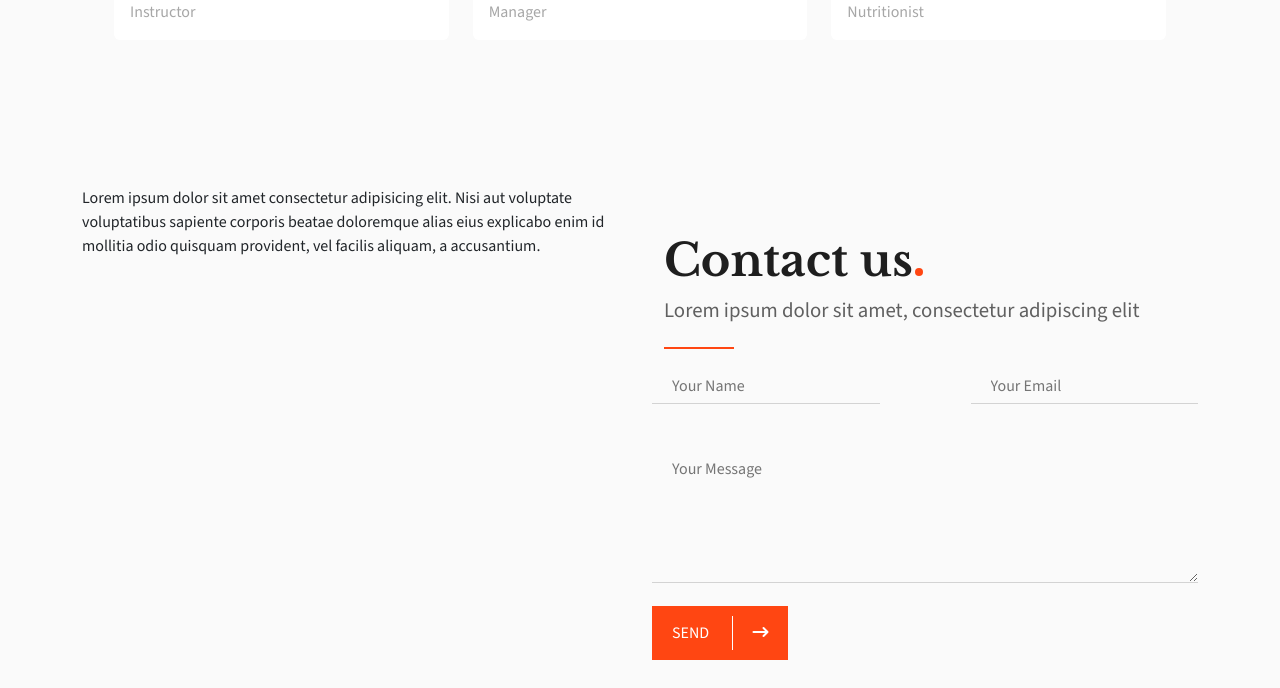
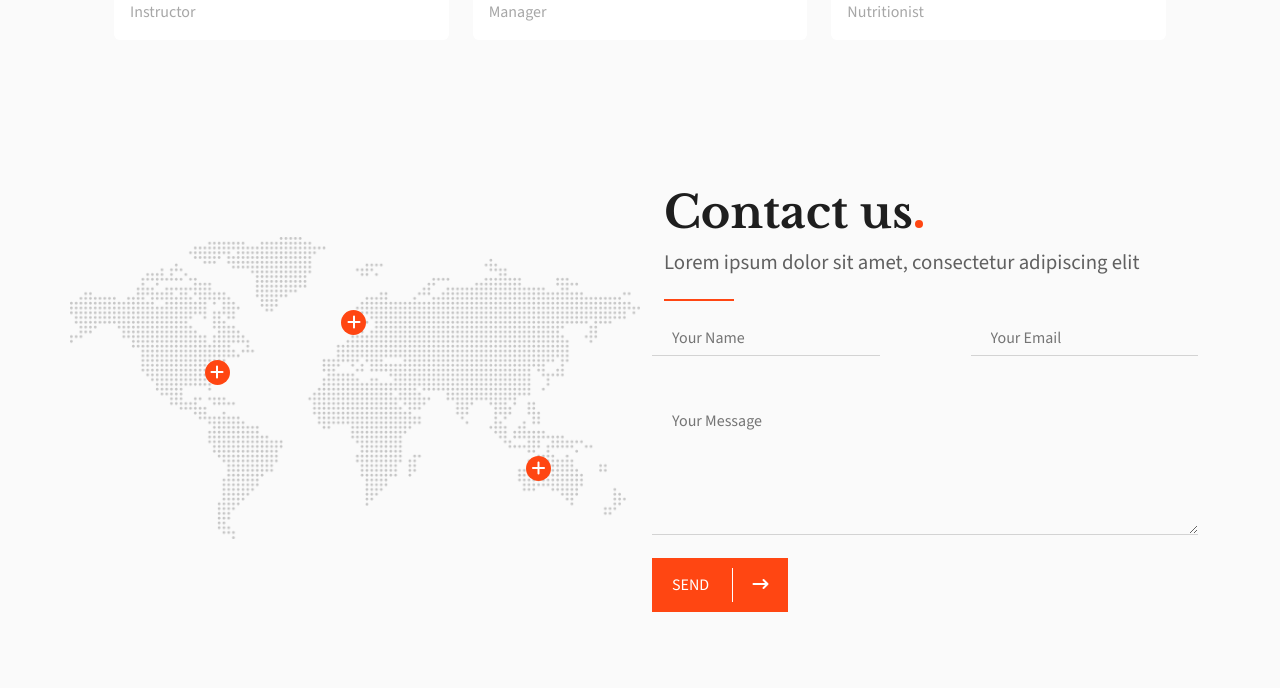
Before and after one commit to sabino-olivieri/proj-html-vuejs, a Vue app: page / in a window 1280 px wide. Shown: the part 4260-4948 px from the top of the page. Built offline with nearby package versions, Linux system fonts and the light colour scheme; a web font is replaced by a local one.

Commit message:
feat: AppContactHome completed

```diff
--- a/src/components/AppContactHome.vue
+++ b/src/components/AppContactHome.vue
@@ -1,19 +1,39 @@
 <script>
 import AppButton from './AppButton.vue'
+import AppPopUp from './AppPopUp.vue'
 import AppTitle from './AppTitle.vue'
 export default {
-    components: { AppTitle, AppButton },
+    components: { AppTitle, AppButton, AppPopUp },
+
+    data() {
+        return {
+            isVisibleYork: false,
+            isVisibleLondon: false,
+            isVisibleMelburne: false,
+        }
+    }
 
 }
 </script>
 
 <template>
-    <div class="container my-5 py-5">
-        <div class="row">
-            <div class="col">
-                Lorem ipsum dolor sit amet consectetur adipisicing elit. Nisi aut voluptate voluptatibus sapiente
-                corporis beatae doloremque alias eius explicabo enim id mollitia odio quisquam provident, vel facilis
-                aliquam, a accusantium.
+    <div class="container mt-5">
+        <div class="row row-cols-1 row-cols-md-2">
+            <div class="col ms_world">
+                <div class="new-york m-3 p-3" @mouseover="isVisibleYork = true" @mouseleave="isVisibleYork = false">
+                    <span ><i class="fa-solid fa-plus"></i></span>
+                    <AppPopUp :title="'New York Coaching'" :isVisible="isVisibleYork" />
+                </div>
+
+                <div class="london m-3 p-3" @mouseover="isVisibleLondon = true" @mouseleave="isVisibleLondon = false">
+                    <span><i class="fa-solid fa-plus"></i></span>
+                    <AppPopUp :title="'London Coaching'" :isVisible="isVisibleLondon" />
+                </div>
+
+                <div class="melburne m-3 p-3" @mouseover="isVisibleMelburne = true" @mouseleave="isVisibleMelburne = false">
+                    <span><i class="fa-solid fa-plus"></i></span>
+                    <AppPopUp :title="'Melburne Coaching'" :isVisible="isVisibleMelburne" />
+                </div>
             </div>
 
             <div class="col">
@@ -30,7 +50,8 @@ export default {
                             <input type="text" placeholder="Your Email" aria-label="Insert your email">
                         </div>
                         <div class="col-12">
-                            <textarea name="" id="" rows="5" placeholder="Your Message" aria-label="Insert your message"></textarea>
+                            <textarea name="" id="" rows="5" placeholder="Your Message"
+                                aria-label="Insert your message"></textarea>
 
                         </div>
                     </div>
@@ -44,7 +65,8 @@ export default {
 </template>
 
 <style lang="scss" scoped>
-    input, textarea {
+input,
+textarea {
     outline: 0;
     border: 0;
     width: 100%;
@@ -56,4 +78,47 @@ export default {
     font-weight: 300;
 }
 
+.ms_world {
+    background-image: url('../assets/img/contact-home/h1-contact-rev-01.png');
+    background-position: center;
+    background-repeat: no-repeat;
+    background-size: contain;
+    position: relative;
+    min-height: 500px;
+
+    span {
+        width: 25px;
+        display: flex;
+        justify-content: center;
+        align-items: center;
+        color: white;
+        aspect-ratio: 1/1;
+        border-radius: 50%;
+        background-color: var(--ms-primary-color);
+        cursor: pointer;
+
+    }
+
+    .new-york {
+        position: absolute;
+        z-index: 5;
+        top: 38%;
+        left: 18%;
+    }
+
+    .london {
+        position: absolute;
+        z-index: 5;
+        top: 28%;
+        left: 42%;
+    }
+
+    .melburne {
+        position: absolute;
+        z-index: 5;
+        bottom: 25%;
+        right: 10%;
+    }
+
+}
 </style>
--- /dev/null
+++ b/src/components/AppPopUp.vue
@@ -0,0 +1,55 @@
+<script>
+    export default {
+        props: {
+            title: String,
+            isVisible: Boolean
+        },
+
+        data() {
+            return {
+                mouseOver: false,
+            }
+        }
+    }
+</script>
+
+<template>
+    <div @mouseover="mouseOver = true" @mouseleave="mouseOver = false">
+        <div class="pop-up p-3" :class="isVisible || mouseOver ? '' : 'ms_hidden'" >
+            <h4>{{ title }}</h4>
+            <a href="" class="arrowHoverText">READ MORE</a>
+        </div>
+    </div>
+</template>
+
+<style lang="scss" scoped>
+
+
+    .pop-up {
+        background-color: white;
+        position: absolute;
+        z-index: 10;
+        top: 50px;
+        left: 0;
+        min-width: 250px;
+        opacity: 1;
+        box-shadow: 0 3px 10px 0 rgba(0, 0, 0, .09);
+        transition: all 0.5s;
+
+
+        h4 {
+            font-family: "Libre Baskerville", serif;
+            color: var(--ms-bold-color);
+            font-weight: 700;
+            font-size: 1.1rem;
+        }
+
+    }
+
+    .ms_hidden {
+    opacity: 0;
+    left: -1000%;
+    overflow: hidden;
+
+}
+</style>
```
Also changed, not shown: src/assets/img/contact-home/h1-contact-rev-01.png (added). Lines whose indentation alone changed are shown as unchanged.
